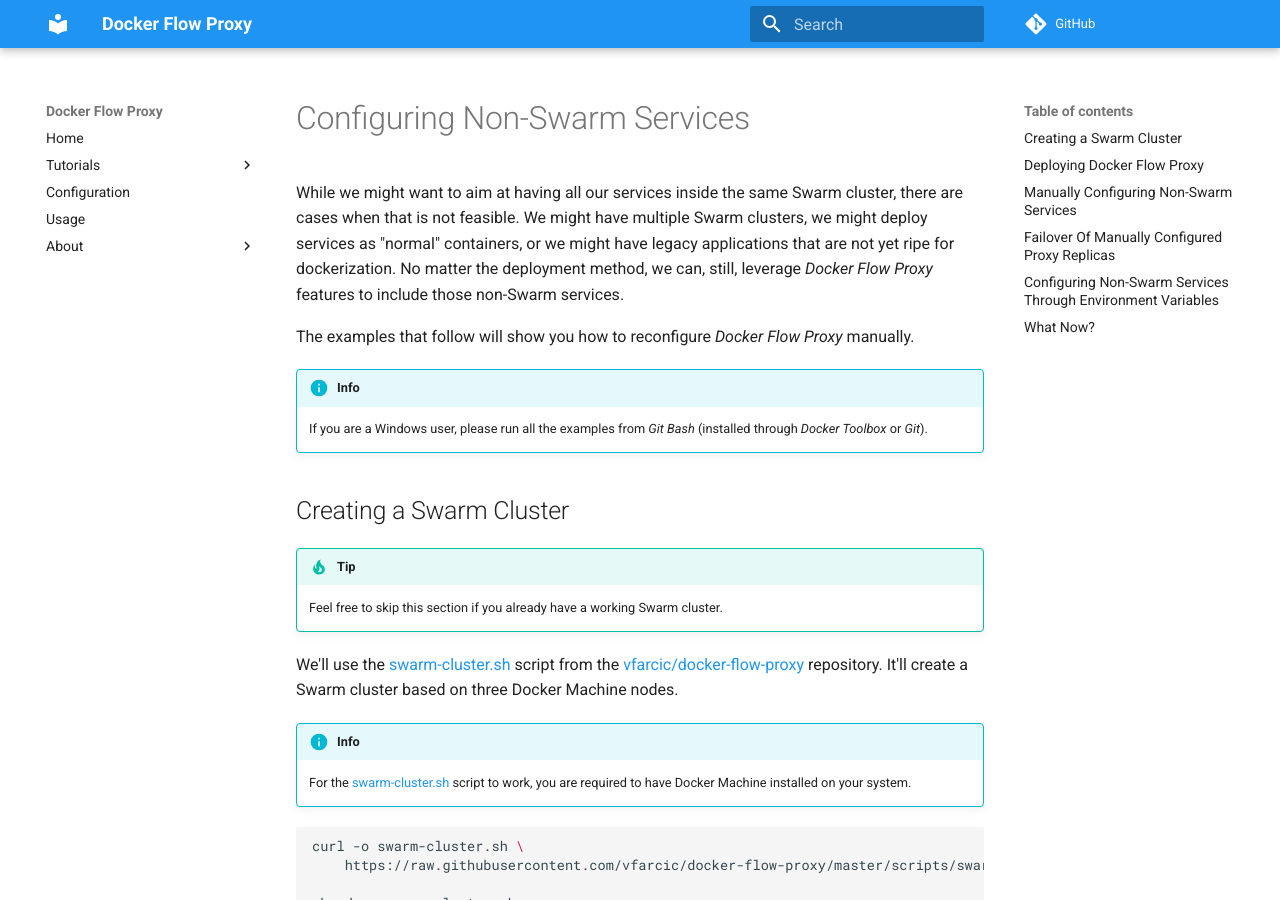
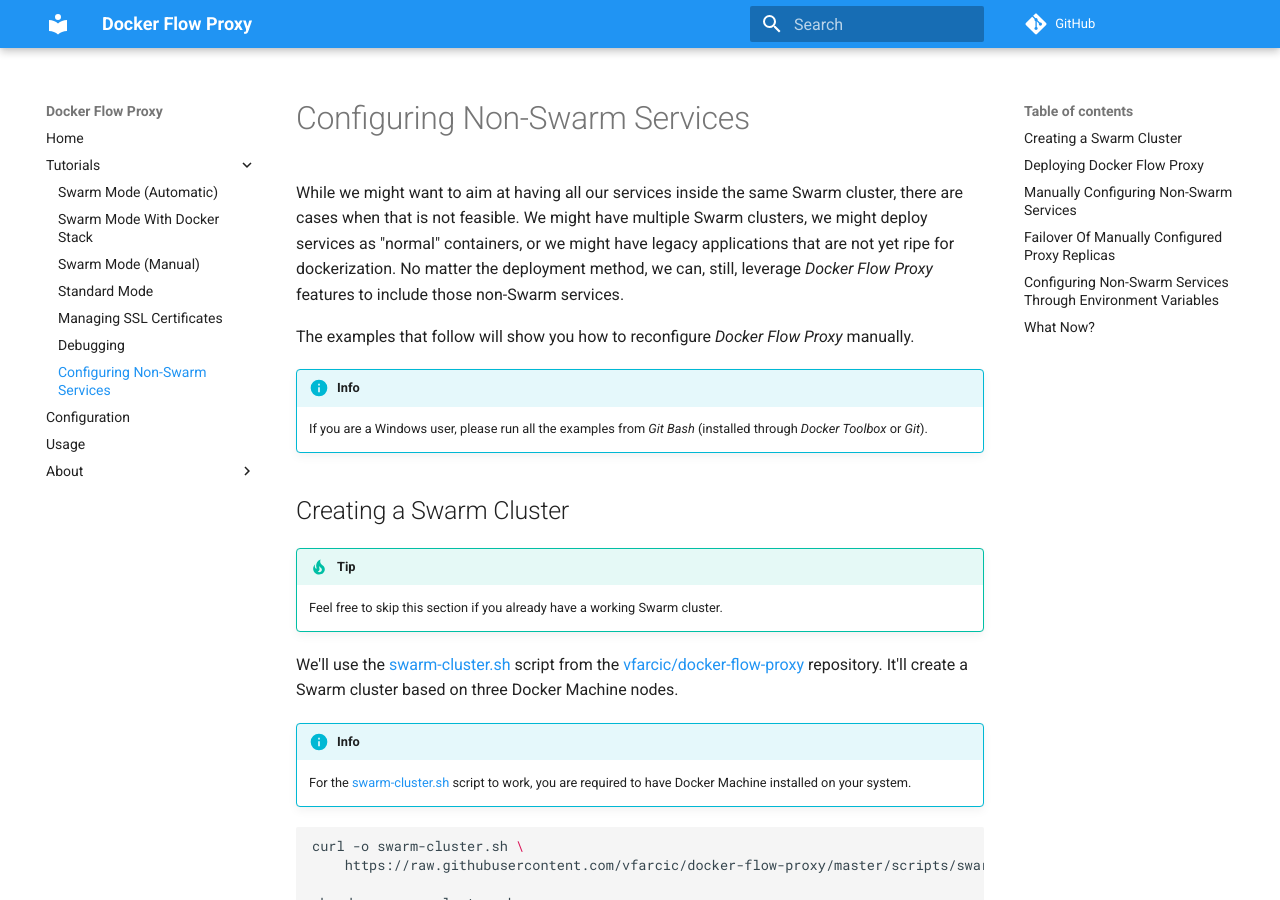
Before and after one commit to docker-flow/docker-flow-proxy, an MkDocs documentation site: the page built from docs/non-swarm.md, in a window 1280 px wide and 900 px high. Built offline with MkDocs 1.6.1 and Material for MkDocs 9.7.7, drawn with Linux system fonts in a browser that asks for light colours; comment, search, counter and statistics services are not loaded; old or Windows-style settings are respelled for this version of MkDocs.

```diff
--- a/mkdocs.yml
+++ b/mkdocs.yml
@@ -8,6 +8,7 @@ pages:
     - Standard Mode: standard-mode.md
     - Managing SSL Certificates: certs.md
     - Debugging: debugging.md
+    - Configuring Non-Swarm Services: non-swarm.md
   - Configuration: config.md
   - Usage: usage.md
   - About:
```
